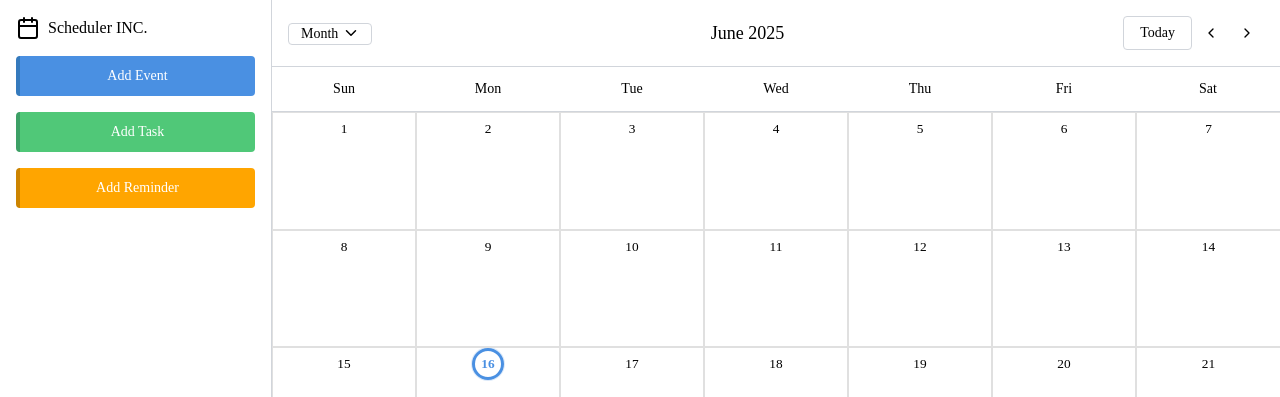
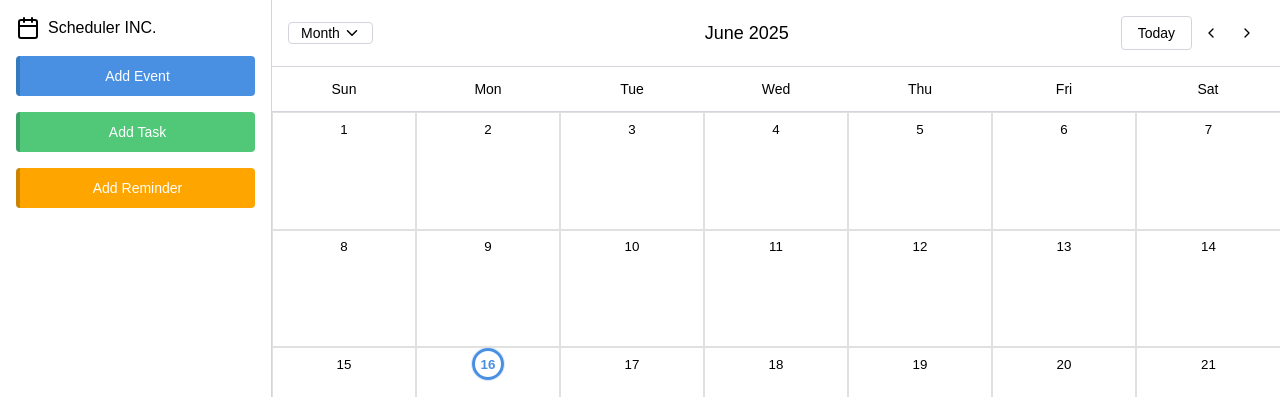
Before and after one commit to YusufSasmaz1/SchedulerDeploy, a website: page public/calendar.html in a window 1280 px wide. Shown: the top 397 px of the page. Drawn offline with Linux system fonts and the light colour scheme; no server answers.

Commit message:
Update Calendar.css
updated font

```diff
--- a/public/Calendar.css
+++ b/public/Calendar.css
@@ -7,7 +7,7 @@
 @import "./event.css";
 
 * {
-  font-family: "Times New Roman", Times, serif;
+  font-family: poppins, sans-serif;
   margin: 0;
   padding: 0;
   box-sizing: border-box;
```
